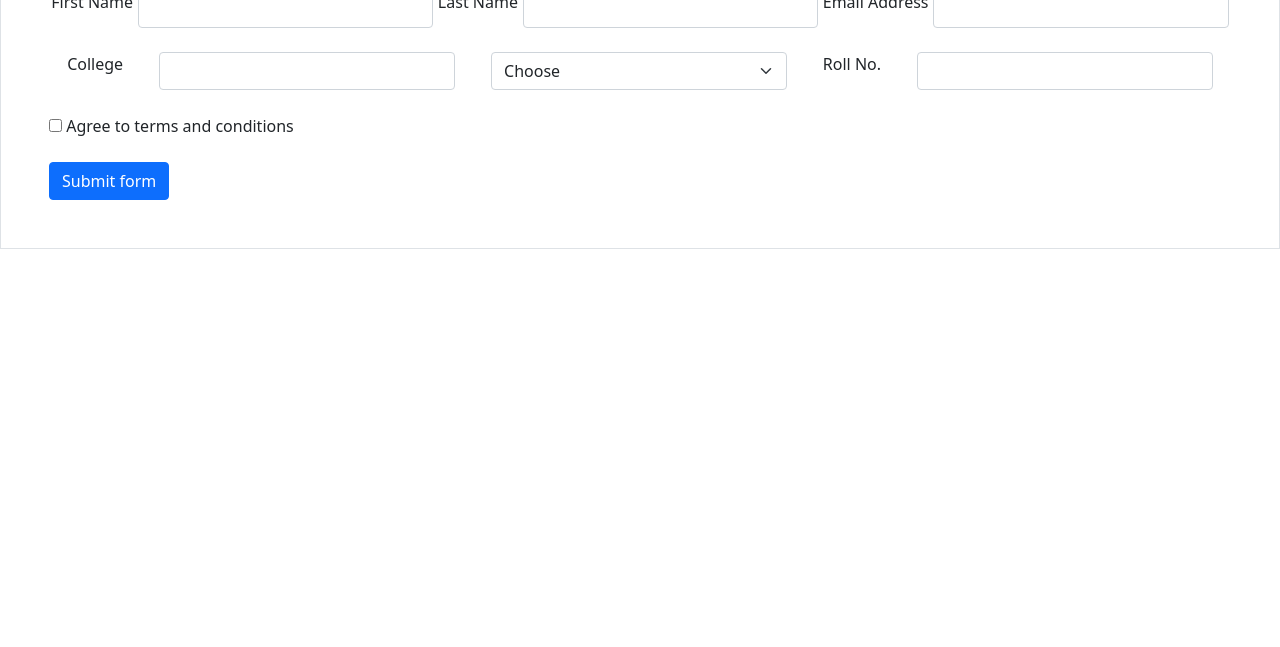
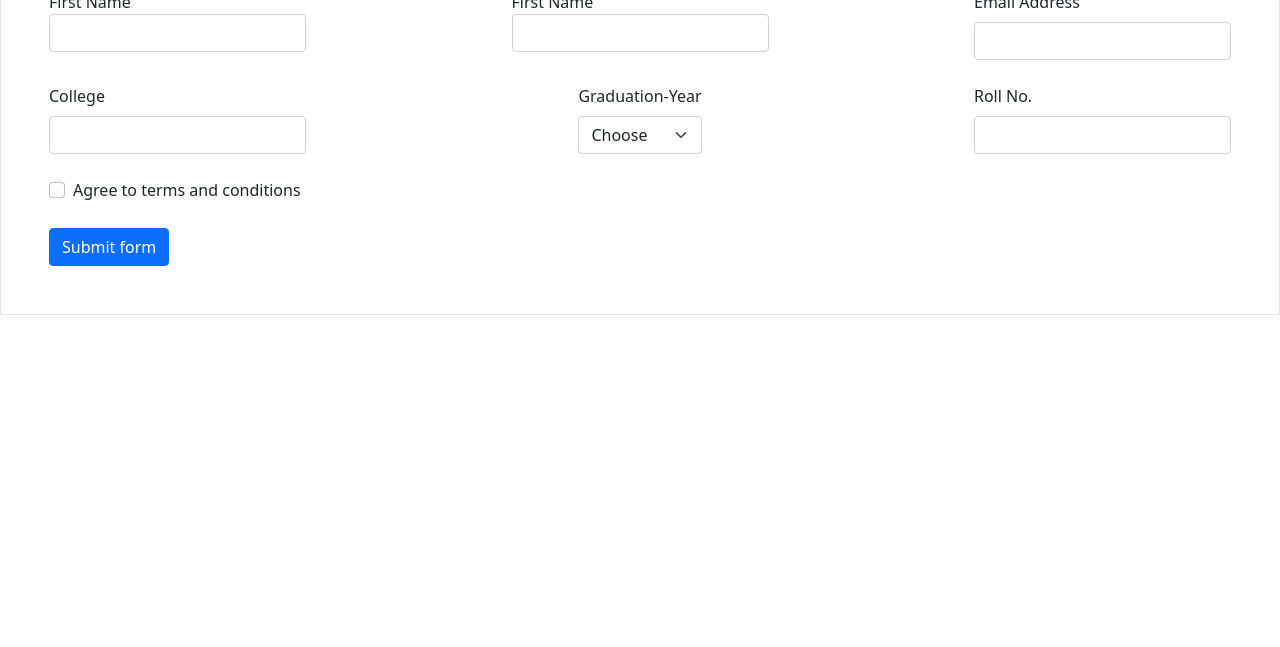
Before and after one commit to acciojob/bootstrap-form-easy-shaloojais8876, a website: page main.html in a window 1280 px wide. Shown: the part 153-800 px from the top of the page. Drawn offline with nearby package versions, Linux system fonts and the light colour scheme.

Commit message:
created a submission

```diff
--- a/main.html
+++ b/main.html
@@ -12,41 +12,52 @@
 	<div class="border p-5">
 	<h2>Internship Form</h2>
 	<form id="application-form">
-		<div class="d-flex justify-content-around ">
+		<div class="d-flex justify-content-between">
 
-			<label for ="first-name-input" class="form-label">First Name</label>
-			<input type="text" class=" w-25 form-control" id="first-name-input" required>
+			  <div class="form-group">
+                <label for="first-name-input">First Name</label>
+                <input type="text" class="form-control" id="first-name-input" required>
 
-	        <label for ="last-name-input" class="form-label">Last Name</label>
-			<input type="text" class="w-25 form-control" id="last-name-input" required>
+            </div>
+			  <div class="form-group">
+                <label for="last-name-input">First Name</label>
+                <input type="text" class="form-control" id="last-name-input" required>
 
+            </div>
+			<div class="form-group">
 			<label for ="email-input" class="form-label">Email Address</label>
-			<input type="email" class="w-25 form-control" id="email-input" required>
+			<input type="email" class="form-control" id="email-input" required>
+		</div>
 		</div>
 		<br>
-		<div class="d-flex justify-content-around">
+		<div class="d-flex justify-content-between">
+			<div class="form-group">
 			<label for="college-input" class="form-label">College</label>
-			<input type="text"  class="w-25 form-control"id="college-input" required>
-
-			<select class="w-25 form-select">
+			<input type="text"  class="form-control"id="college-input" required>
+			</div>
+			<div class="form-group">
+				<label for="grad-year-input" class="form-label">Graduation-Year</label>
+			<select class="form-select" id="grad-year-input" required>
 				<option disabled selected hidden>Choose</option>
 				<option>2020</option>
 				<option>2021</option>
 				<option>2022</option>
 				<option>2023</option>
 			</select>
-
+			</div>
+<div class="form-group">
 			<label for ="roll-no-input" class="form-label">Roll No.</label>
-			<input type ="text" class="w-25 form-control" id="roll-no-input" required>
+			<input type ="text" class="form-control" id="roll-no-input" required>
+		</div>
+		</div>
+		<br>
+		<div class="form-group form-check">
+			<input type="checkbox" class="form-check-input" id="conditions-checkbox" required>
+			 <label for="conditions-checkbox" class="form-check-label">Agree to terms and conditions</label>
 		</div>
 		<br>
 		<div>
-			<input type="checkbox" id="conditions-checkbox" required>
-			 <label>Agree to terms and conditions</label>
-		</div>
-		<br>
-		<div>
-<button type="submit" class="btn btn-primary">Submit form</button>
+        <button type="submit" class="btn btn-primary">Submit form</button>
 
 		</div>
 	</div>
```
